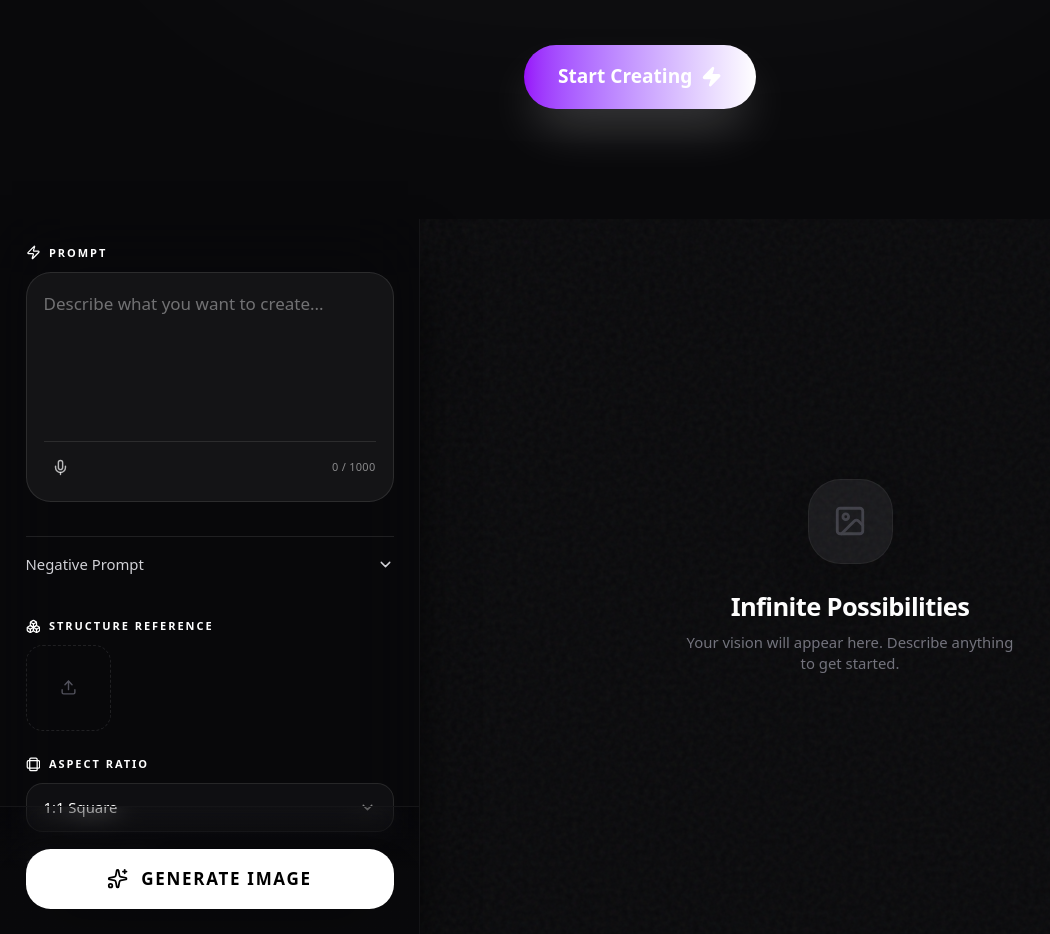
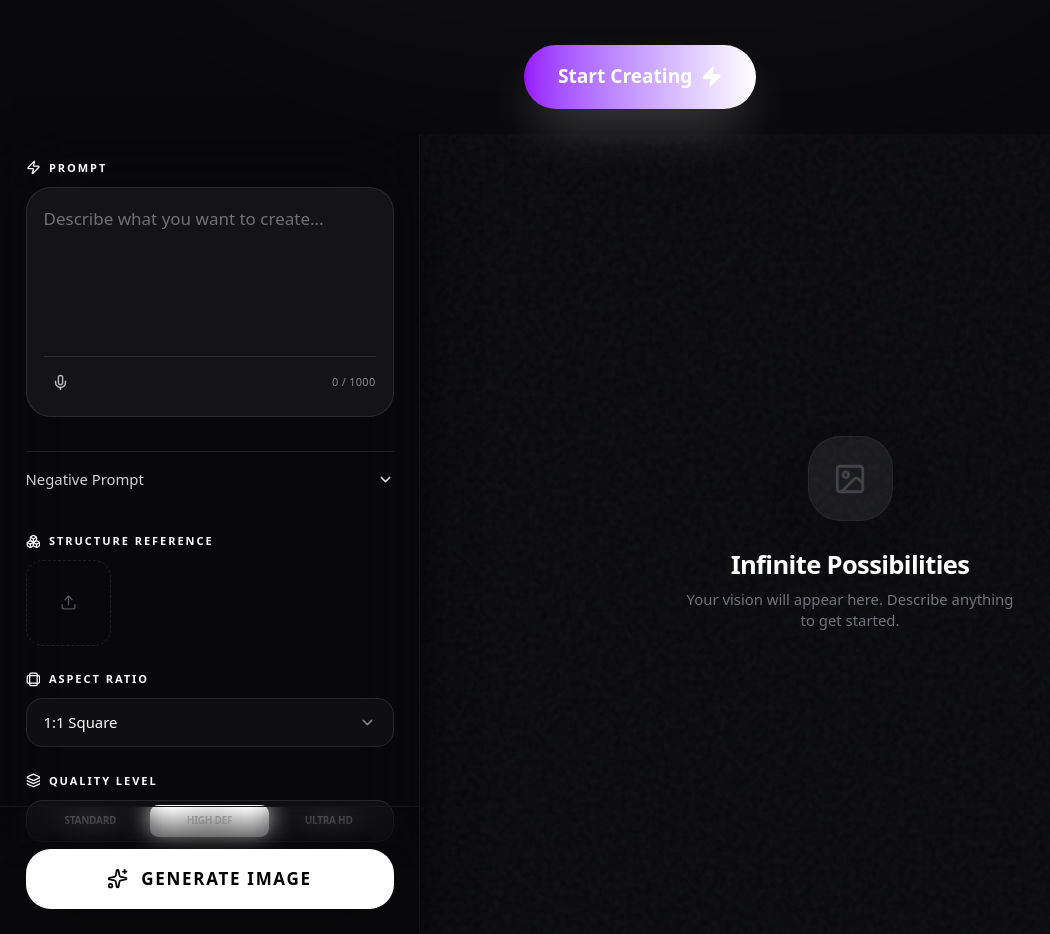
Before and after one commit to ashiqrahman12/image-generator-n8n-, a Next.js app: page / in a window 1280 px wide. Shown: the part 600-1534 px from the top of the page, without its empty margins (0-1050 px from the left). Built offline with nearby package versions, Linux system fonts and the light colour scheme.

Commit message:
UI: Hero section visible first, seamless scroll to generator

```diff
--- a/src/components/ImageGenerator.tsx
+++ b/src/components/ImageGenerator.tsx
@@ -126,14 +126,12 @@
     };
 
     return (
-        <div className="flex flex-col lg:flex-row h-dvh bg-background text-foreground overflow-hidden pt-16 md:pt-20">
-            {/* Control Sidebar (Desktop) / Mobile Shelf Wrapper */}
+        <div className="flex flex-col lg:flex-row min-h-screen bg-background text-foreground">
+            {/* Control Sidebar (Desktop) / Mobile Controls */}
             <aside className={cn(
-                "w-full lg:w-[420px] border-t lg:border-t-0 lg:border-r border-white/5 bg-zinc-950/20 backdrop-blur-2xl flex flex-col z-50 transition-all shadow-2xl shadow-black",
-                "fixed bottom-0 left-0 right-0 lg:static lg:h-full max-h-[85dvh] lg:max-h-full rounded-t-[32px] lg:rounded-none"
+                "w-full lg:w-[420px] lg:h-screen lg:sticky lg:top-0 border-t lg:border-t-0 lg:border-r border-white/5 bg-zinc-950/80 lg:bg-zinc-950/20 backdrop-blur-2xl flex flex-col z-40 transition-all shadow-2xl shadow-black"
             )}>
-                {/* Mobile Handle */}
-                <div className="lg:hidden w-12 h-1.5 bg-white/10 rounded-full mx-auto mt-4 mb-2" />
+
 
                 <div className="flex-1 overflow-y-auto custom-scrollbar p-6 space-y-8 pb-32 lg:pb-40">
                     {/* Prompt Section - Always Visible */}
```
